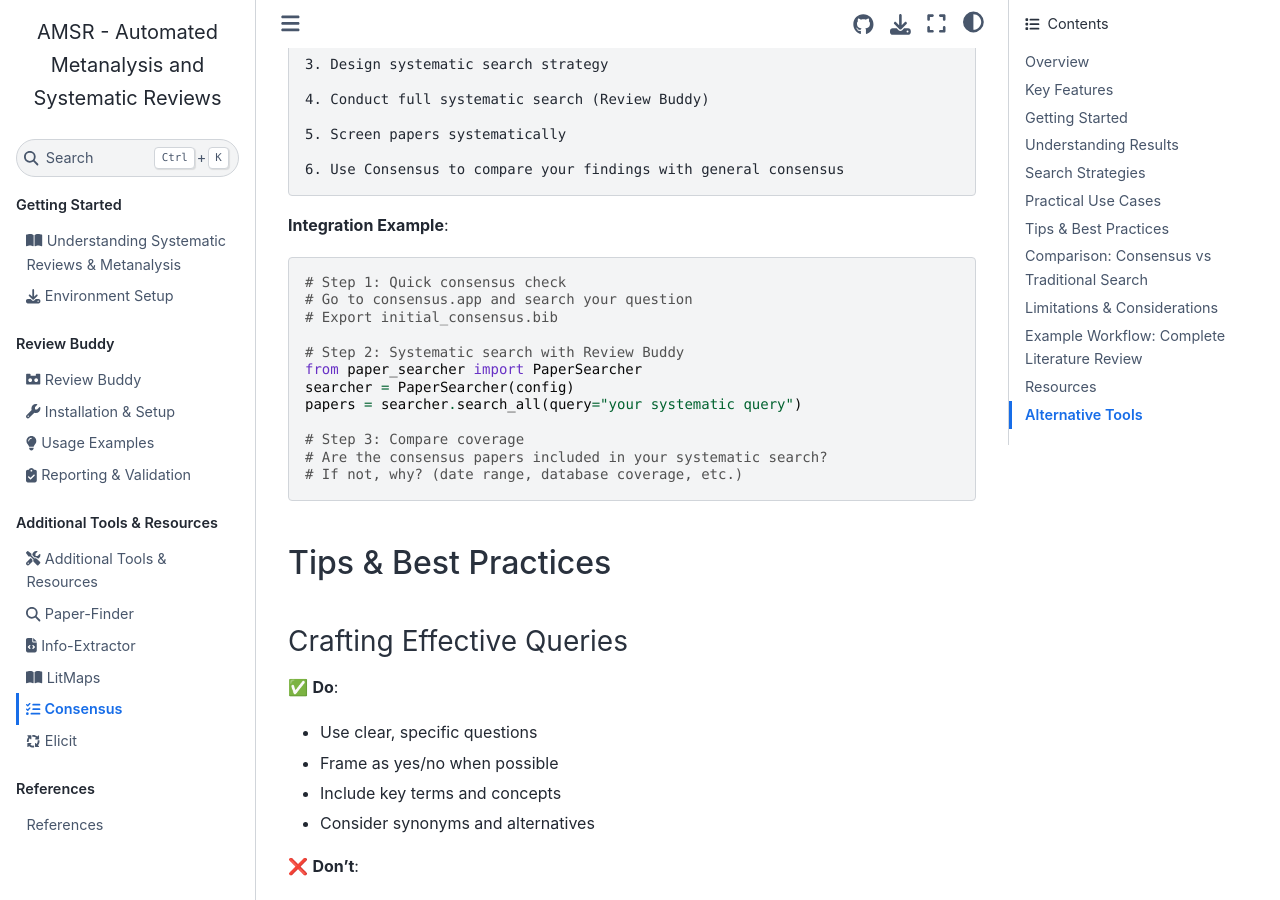
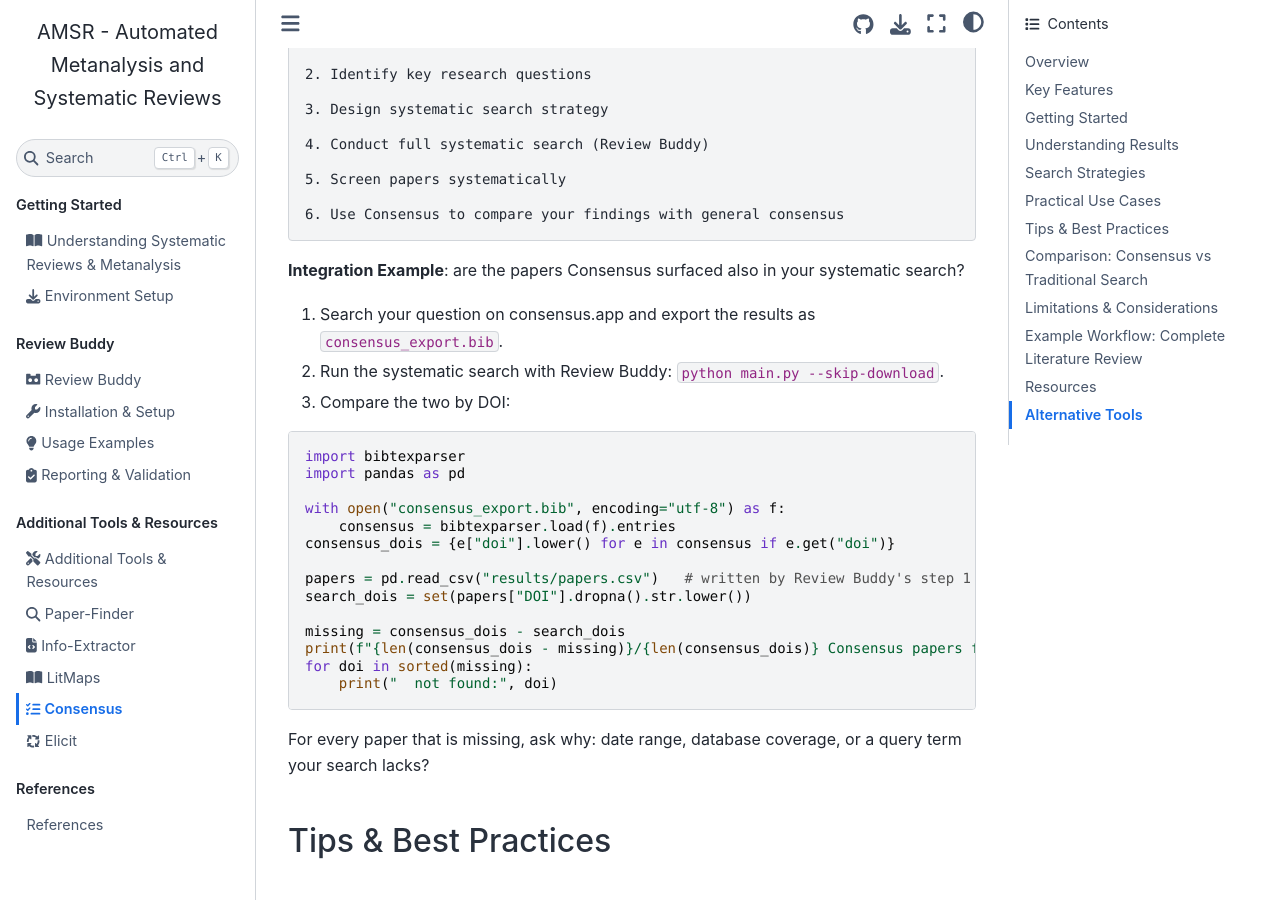
Before and after one commit to leonardozaggia/automated_systematic_literature_search, a Jupyter Book: the page built from book/additional_tools/3_Consensus.md, in a window 1280 px wide and 900 px high, scrolled down 6495 px. Built offline with Jupyter Book 1.0.4 settings and Sphinx 7.4.7 and the Sphinx Book theme 1.1.4, drawn with Linux system fonts in a browser that asks for light colours; some of the changed text lies outside the part shown.

Commit message:
fix additional tools chapters

````diff
--- a/book/additional_tools/3_Consensus.md
+++ b/book/additional_tools/3_Consensus.md
@@ -11,10 +11,10 @@
 - 🤖 **AI-Powered Synthesis**: Automatically summarizes findings across papers
 - ✅ **Yes/No Questions**: Get consensus on specific claims
 - 📊 **Evidence Quality**: See study types, sample sizes, and limitations
-- 🔍 **200M+ Papers**: Covers multiple disciplines
+- 🔍 **Large Multidisciplinary Corpus**: See their site for current coverage
 - 📈 **Consensus Meter**: Visual indicator of agreement/disagreement
 - 🎯 **Direct Answers**: No need to read 100 papers yourself
-- 🆓 **Free Tier**: Generous free usage limits
+- 🆓 **Free Tier**: Basic use is free; advanced features have monthly limits
 
 ## Getting Started
 
@@ -22,8 +22,10 @@
 
 Visit [https://consensus.app/](https://consensus.app/) and sign up (optional for basic use, required for full features):
 
-- Free tier: 20 Pro searches per month
-- Pro tier: Unlimited searches + advanced features
+- Free tier: a monthly allowance of advanced ("Pro") searches
+- Paid tiers: more searches and advanced features
+
+Plans change often - check [consensus.app](https://consensus.app/) for the current limits.
 
 ![Consensus Homepage](figures/placeholder_consensus_homepage.png)
 
@@ -236,21 +238,30 @@
 6. Use Consensus to compare your findings with general consensus
 ```
 
-**Integration Example**:
+**Integration Example**: are the papers Consensus surfaced also in your systematic search?
+
+1. Search your question on consensus.app and export the results as `consensus_export.bib`.
+2. Run the systematic search with Review Buddy: `python main.py --skip-download`.
+3. Compare the two by DOI:
+
 ```python
-# Step 1: Quick consensus check
-# Go to consensus.app and search your question
-# Export initial_consensus.bib
+import bibtexparser
+import pandas as pd
 
-# Step 2: Systematic search with Review Buddy
-from paper_searcher import PaperSearcher
-searcher = PaperSearcher(config)
-papers = searcher.search_all(query="your systematic query")
+with open("consensus_export.bib", encoding="utf-8") as f:
+    consensus = bibtexparser.load(f).entries
+consensus_dois = {e["doi"].lower() for e in consensus if e.get("doi")}
 
-# Step 3: Compare coverage
-# Are the consensus papers included in your systematic search?
-# If not, why? (date range, database coverage, etc.)
+papers = pd.read_csv("results/papers.csv")   # written by Review Buddy's step 1
+search_dois = set(papers["DOI"].dropna().str.lower())
+
+missing = consensus_dois - search_dois
+print(f"{len(consensus_dois - missing)}/{len(consensus_dois)} Consensus papers found by the systematic search")
+for doi in sorted(missing):
+    print("  not found:", doi)
 ```
+
+For every paper that is missing, ask why: date range, database coverage, or a query term your search lacks?
 
 ## Tips & Best Practices
 
@@ -381,10 +392,10 @@
 ## Resources
 
 - 🌐 **Website**: [https://consensus.app/](https://consensus.app/)
-- 📺 **Video Tutorials**: [Consensus YouTube](https://www.youtube.com/c/consensusapp)
+- 📺 **Video Tutorials**: [Consensus YouTube](https://www.youtube.com/@consensusapp)
 - 📚 **Help Center**: [help.consensus.app](https://help.consensus.app/)
-- 💬 **Community**: [Consensus Discord](https://discord.gg/consensus)
-- 📖 **Blog**: [Consensus Blog](https://consensus.app/blog) - Research tips and updates
+- 💬 **Community**: [Consensus Discord](https://discord.com/invite/consensus)
+- 📖 **Blog**: [Consensus Blog](https://consensus.app/home/blog/) - Research tips and updates
 
 ## Alternative Tools
 
````
Also changed, not shown: other parts of book/additional_tools/3_Consensus.md (+1 -1 lines), book/additional_tools/0_Overview.md (+11 -8 lines), book/additional_tools/1_Paper_Finder.md (+3 -1 lines), book/additional_tools/2_LitMaps.md (+18 -27 lines), book/additional_tools/4_Elicit.md (+17 -22 lines), book/additional_tools/5_Info_Extractor.md (+22 -13 lines).
